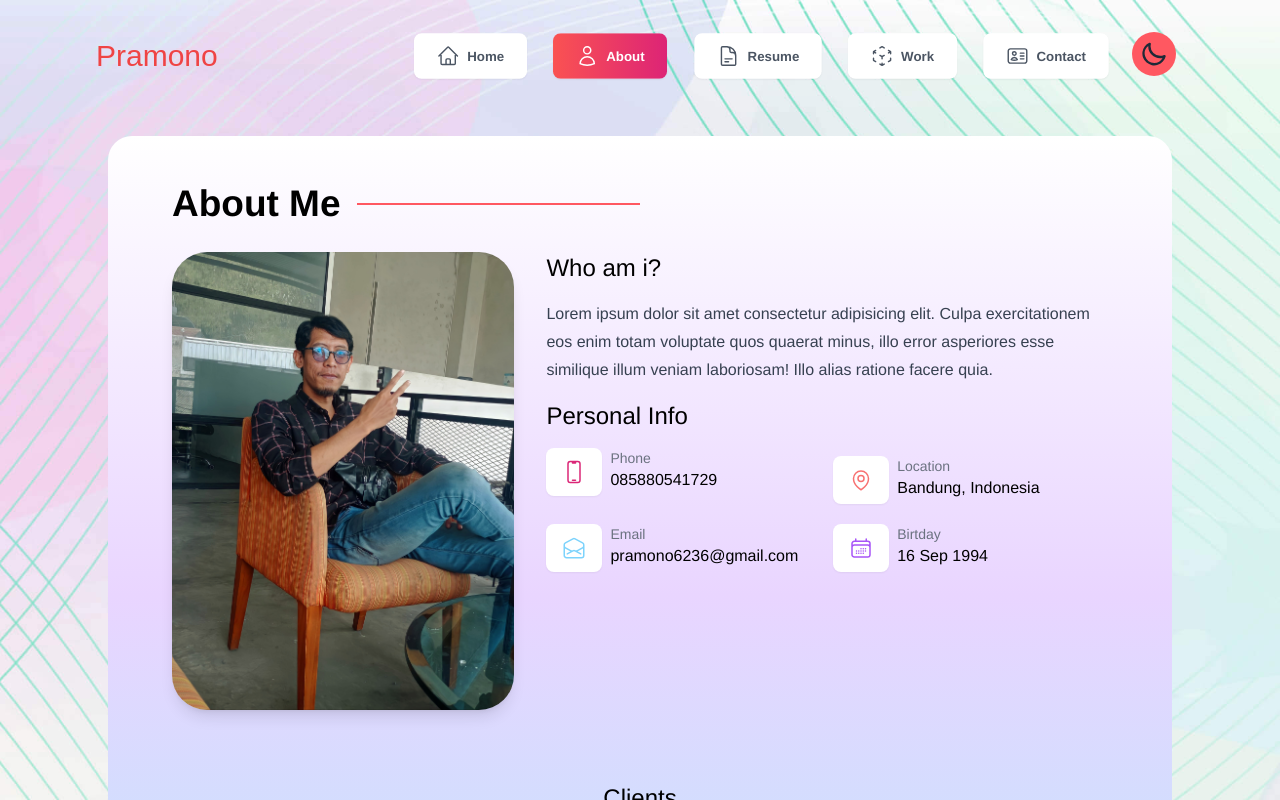
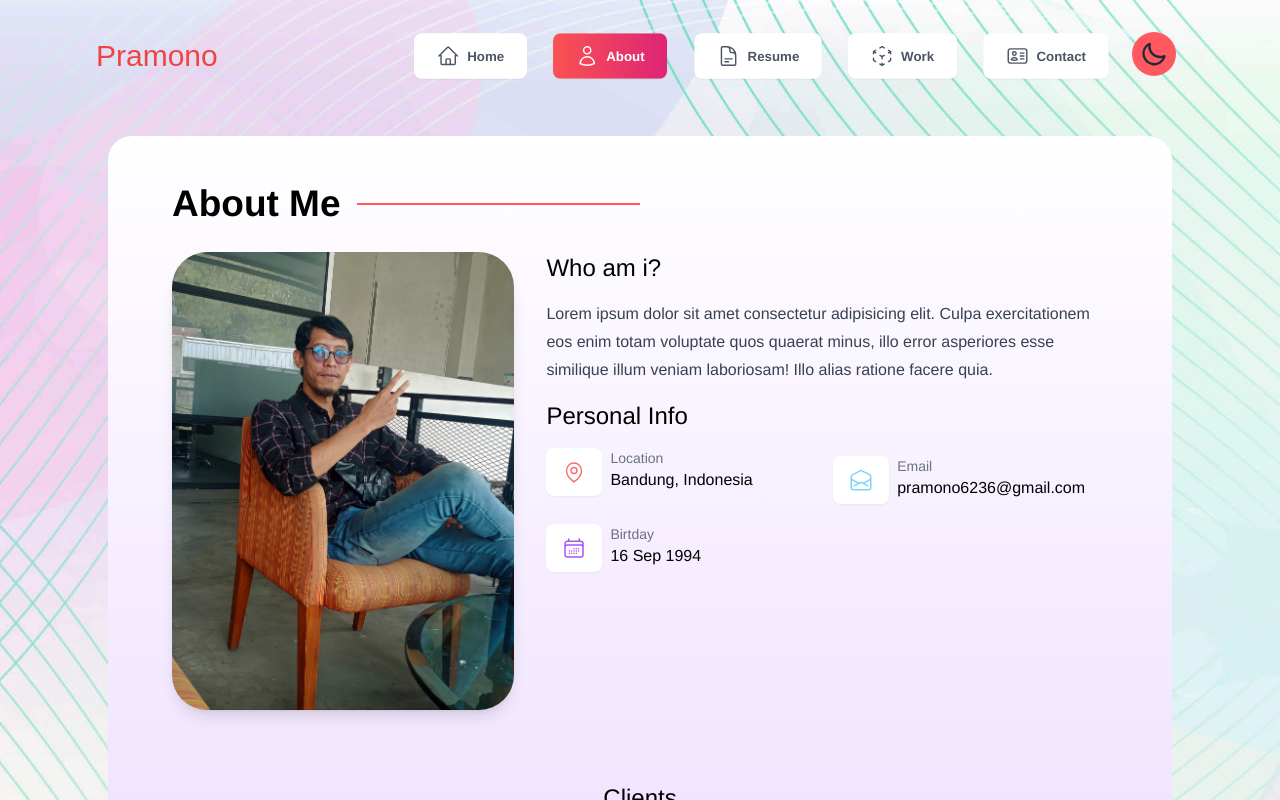
Before and after one commit to pram212/web-portfolio, a Vue app: page /about in a window 1280 px wide. Shown: the top 800 px of the page. Built offline with nearby package versions, Linux system fonts and the light colour scheme; a web font is replaced by a local one; what tailwindcss-animated would draw is missing.

Commit message:
feat: :closed_lock_with_key: menghilangkan nomor telepon untuk keamanan

```diff
--- a/src/views/About.vue
+++ b/src/views/About.vue
@@ -1,10 +1,8 @@
 <script setup>
 import BirthdayInfo from "../components/AboutComponents/BirthdayInfo.vue"
 import LocationInfo from "../components/AboutComponents/LocationInfo.vue"
-import PhoneInfo from "../components/AboutComponents/PhoneInfo.vue"
 import EmailInfo from "../components/AboutComponents/EmailInfo.vue"
 import ContentCard from "../components/ContentCard.vue"
-import { Carousel, Slide } from 'vue3-carousel';
 import 'vue3-carousel/dist/carousel.css';
 import { clients, biodata, contact } from "../resources/data"
 import axios from 'axios';
@@ -49,7 +47,6 @@ onMounted(() => {
                 <section class="mb-4">
                     <h1 class="font-title">Personal Info</h1>
                     <div class="md:grid md:grid-cols-2 md:gap-3 space-y-2">
-                        <PhoneInfo :phoneNumber="contactData.phone" />
                         <LocationInfo :address="contactData.address"/>
                         <EmailInfo :email="contactData.email"/>
                         <BirthdayInfo :birthday="formatDate(profile.birthday, 'DD MMM YYYY')"/>
```
